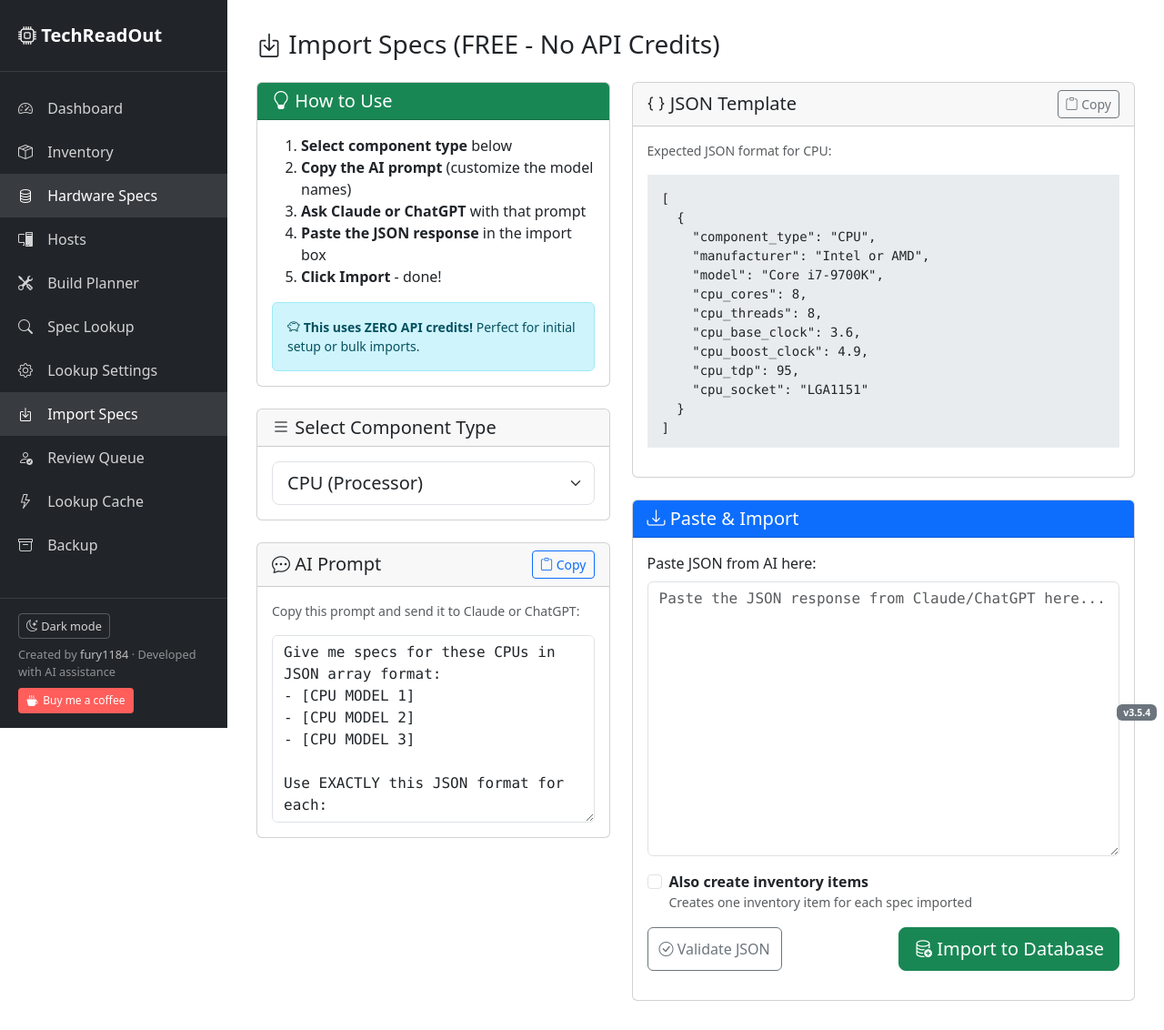
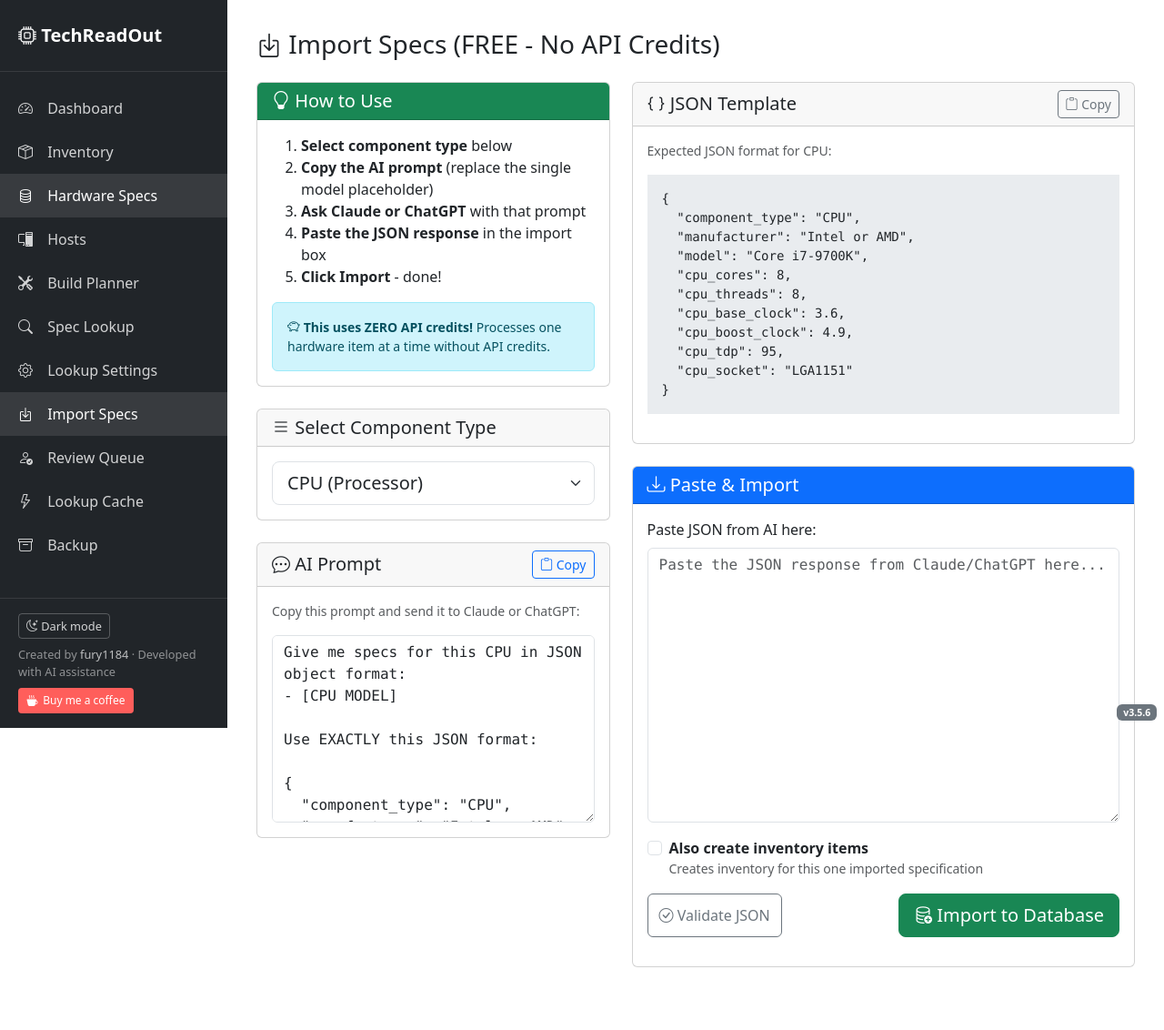
Before and after one commit to fury1184/TechReadout, a Flask app: page /backup/import-specs in a window 1280 px wide. Shown: the whole page at 91% size. After the commit the page ends 1063 px from the top, so only its background shows below. Run offline with Flask 3, Linux system fonts and the light colour scheme; data that the repository does not hold is empty; parts of the project's set-up code (start-up, migrations or seed data) failed here and were passed over.

Commit message:
v3.5.6 - fixed JSON import template to have only 1 item instead of 3.

```diff
--- a/app/routes/backup.py
+++ b/app/routes/backup.py
@@ -671,14 +671,11 @@ def import_specs_json():
     try:
         data = json.loads(specs_json)
 
-        # Handle both single object and array
-        if isinstance(data, dict):
-            specs_list = [data]
-        elif isinstance(data, list):
-            specs_list = data
-        else:
-            flash('JSON must be an object or array of objects', 'danger')
-            return redirect(url_for('backup.index'))
+        # AI JSON Import intentionally accepts one hardware item at a time.
+        if not isinstance(data, dict):
+            flash('JSON must be one object. Arrays are not accepted; import one item at a time.', 'danger')
+            return redirect(url_for('backup.import_specs'))
+        specs_list = [data]
 
         imported = 0
         skipped = 0
--- a/app/scrapers/openwebui.py
+++ b/app/scrapers/openwebui.py
@@ -134,7 +134,7 @@ def openwebui_enabled() -> bool:
 def _build_prompt(query: str, component_type: str) -> str:
     schema = _SCHEMAS.get(component_type, _GENERIC_SCHEMA)
     return (
-        f"Give me specs for this {component_type or 'hardware'}: {query}\n\n"
+        f"Give me specs for exactly one {component_type or 'hardware'} item: {query}\n\n"
         f"Respond with ONLY a single JSON object, no other text before or after, "
         f"using EXACTLY this format:\n"
         f"{json.dumps(schema['example'], indent=2)}\n\n"
@@ -153,9 +153,10 @@ def _extract_json(text: str) -> Optional[dict]:
     if not match:
         return None
     try:
-        return json.loads(match.group(0))
+        value = json.loads(match.group(0))
     except (json.JSONDecodeError, ValueError):
         return None
+    return value if isinstance(value, dict) else None
 
 
 def query_openwebui_llm(query: str, component_type: str) -> Optional[Dict]:
--- a/app/templates/backup/import_specs.html
+++ b/app/templates/backup/import_specs.html
@@ -17,14 +17,14 @@
             <div class="card-body">
                 <ol>
                     <li><strong>Select component type</strong> below</li>
-                    <li><strong>Copy the AI prompt</strong> (customize the model names)</li>
+                    <li><strong>Copy the AI prompt</strong> (replace the single model placeholder)</li>
                     <li><strong>Ask Claude or ChatGPT</strong> with that prompt</li>
                     <li><strong>Paste the JSON response</strong> in the import box</li>
                     <li><strong>Click Import</strong> - done!</li>
                 </ol>
                 <div class="alert alert-info small mb-0">
                     <i class="bi bi-piggy-bank"></i> <strong>This uses ZERO API credits!</strong>
-                    Perfect for initial setup or bulk imports.
+                    Processes one hardware item at a time without API credits.
                 </div>
             </div>
         </div>
@@ -96,7 +96,7 @@
                             <input type="checkbox" class="form-check-input" name="create_inventory" id="createInventory" value="1">
                             <label class="form-check-label" for="createInventory">
                                 <strong>Also create inventory items</strong>
-                                <small class="text-muted d-block">Creates one inventory item for each spec imported</small>
+                                <small class="text-muted d-block">Creates inventory for this one imported specification</small>
                             </label>
                         </div>
                     </div>
@@ -135,12 +135,10 @@
 // JSON templates for each component type
 const templates = {
     CPU: {
-        prompt: `Give me specs for these CPUs in JSON array format:
-- [CPU MODEL 1]
-- [CPU MODEL 2]
-- [CPU MODEL 3]
+        prompt: `Give me specs for this CPU in JSON object format:
+- [CPU MODEL]
 
-Use EXACTLY this JSON format for each:`,
+Use EXACTLY this JSON format:`,
         json: {
             component_type: "CPU",
             manufacturer: "Intel or AMD",
@@ -155,12 +153,10 @@ Use EXACTLY this JSON format for each:`,
         fields: "manufacturer, model, cpu_cores, cpu_threads, cpu_base_clock (GHz), cpu_boost_clock (GHz), cpu_tdp (Watts), cpu_socket"
     },
     GPU: {
-        prompt: `Give me specs for these GPUs in JSON array format:
-- [GPU MODEL 1]
-- [GPU MODEL 2]
-- [GPU MODEL 3]
+        prompt: `Give me specs for this GPU in JSON object format:
+- [GPU MODEL]
 
-Use EXACTLY this JSON format for each:`,
+Use EXACTLY this JSON format:`,
         json: {
             component_type: "GPU",
             manufacturer: "NVIDIA, AMD, or Intel",
@@ -174,12 +170,10 @@ Use EXACTLY this JSON format for each:`,
         fields: "manufacturer, model, gpu_memory_size (MB), gpu_memory_type, gpu_base_clock (MHz), gpu_boost_clock (MHz), gpu_tdp (Watts)"
     },
     Motherboard: {
-        prompt: `Give me specs for these motherboards in JSON array format:
-- [MOTHERBOARD MODEL 1]
-- [MOTHERBOARD MODEL 2]
-- [MOTHERBOARD MODEL 3]
+        prompt: `Give me specs for this motherboard in JSON object format:
+- [MOTHERBOARD MODEL]
 
-Use EXACTLY this JSON format for each:`,
+Use EXACTLY this JSON format:`,
         json: {
             component_type: "Motherboard",
             manufacturer: "ASUS, MSI, Gigabyte, ASRock, etc.",
@@ -197,12 +191,10 @@ Use EXACTLY this JSON format for each:`,
         fields: "manufacturer, model, mobo_socket, mobo_chipset, mobo_form_factor (ATX/mATX/ITX), mobo_memory_slots, mobo_memory_type, mobo_max_memory (GB), mobo_pcie_x16_slots, mobo_m2_slots, mobo_sata_ports"
     },
     RAM: {
-        prompt: `Give me specs for these RAM kits in JSON array format:
-- [RAM MODEL 1]
-- [RAM MODEL 2]
-- [RAM MODEL 3]
+        prompt: `Give me specs for this RAM kit in JSON object format:
+- [RAM MODEL]
 
-Use EXACTLY this JSON format for each:`,
+Use EXACTLY this JSON format:`,
         json: {
             component_type: "RAM",
             manufacturer: "Corsair, G.Skill, Kingston, etc.",
@@ -218,12 +210,10 @@ Use EXACTLY this JSON format for each:`,
         fields: "manufacturer, model, ram_size (GB total), ram_type (DDR4/DDR5), ram_speed (MHz), ram_cas_latency (CL), ram_modules (number of sticks), ram_ecc (true/false/null), ram_module_type (UDIMM/RDIMM/LRDIMM/SODIMM/null)"
     },
     PSU: {
-        prompt: `Give me specs for these power supplies in JSON array format:
-- [PSU MODEL 1]
-- [PSU MODEL 2]
-- [PSU MODEL 3]
+        prompt: `Give me specs for this power supply in JSON object format:
+- [PSU MODEL]
 
-Use EXACTLY this JSON format for each:`,
+Use EXACTLY this JSON format:`,
         json: {
             component_type: "PSU",
             manufacturer: "Corsair, EVGA, Seasonic, etc.",
@@ -236,12 +226,10 @@ Use EXACTLY this JSON format for each:`,
         fields: "manufacturer, model, psu_wattage, psu_efficiency (80+ Bronze/Silver/Gold/Platinum/Titanium), psu_modular (None/Semi/Full), psu_form_factor (ATX/SFX)"
     },
     Storage: {
-        prompt: `Give me specs for these storage drives in JSON array format:
-- [STORAGE MODEL 1]
-- [STORAGE MODEL 2]
-- [STORAGE MODEL 3]
+        prompt: `Give me specs for this storage drive in JSON object format:
+- [STORAGE MODEL]
 
-Use EXACTLY this JSON format for each:`,
+Use EXACTLY this JSON format:`,
         json: {
             component_type: "Storage",
             manufacturer: "Samsung, WD, Seagate, etc.",
@@ -256,12 +244,10 @@ Use EXACTLY this JSON format for each:`,
         fields: "manufacturer, model, storage_capacity (GB), storage_type (NVMe SSD/SATA SSD/HDD), storage_interface, storage_form_factor, storage_read_speed (MB/s), storage_write_speed (MB/s)"
     },
     Cooler: {
-        prompt: `Give me specs for these CPU coolers in JSON array format:
-- [COOLER MODEL 1]
-- [COOLER MODEL 2]
-- [COOLER MODEL 3]
+        prompt: `Give me specs for this CPU cooler in JSON object format:
+- [COOLER MODEL]
 
-Use EXACTLY this JSON format for each:`,
+Use EXACTLY this JSON format:`,
         json: {
             component_type: "Cooler",
             manufacturer: "Noctua, Corsair, be quiet!, etc.",
@@ -275,12 +261,10 @@ Use EXACTLY this JSON format for each:`,
         fields: "manufacturer, model, cooler_type (Air Tower/AIO 240mm/AIO 280mm/AIO 360mm), cooler_fan_size (mm), cooler_height (mm), cooler_tdp_rating (Watts), cooler_socket_support"
     },
     Case: {
-        prompt: `Give me specs for these PC cases in JSON array format:
-- [CASE MODEL 1]
-- [CASE MODEL 2]
-- [CASE MODEL 3]
+        prompt: `Give me specs for this PC case in JSON object format:
+- [CASE MODEL]
 
-Use EXACTLY this JSON format for each:`,
+Use EXACTLY this JSON format:`,
         json: {
             component_type: "Case",
             manufacturer: "Fractal, NZXT, Lian Li, etc.",
@@ -306,12 +290,11 @@ function updateTemplates() {
     templateTypeName.textContent = type;
 
     // Build the full prompt with JSON example
-    const fullPrompt = template.prompt + '\n\n' + JSON.stringify(template.json, null, 2) + '\n\nRequired fields: ' + template.fields;
+    const fullPrompt = template.prompt + '\n\n' + JSON.stringify(template.json, null, 2) + '\n\nRequired fields: ' + template.fields + '\n\nIf a value cannot be verified, use null. Do not guess, estimate, infer, or omit unknown fields. Return only one valid JSON object. Do not return an array, comments, markdown, or explanations.';
     aiPrompt.value = fullPrompt;
 
-    // Show JSON template (array format)
-    const arrayExample = [template.json];
-    jsonTemplate.textContent = JSON.stringify(arrayExample, null, 2);
+    // Show a single JSON object template
+    jsonTemplate.textContent = JSON.stringify(template.json, null, 2);
 }
 
 function copyPrompt() {
@@ -341,15 +324,13 @@ function validateJson() {
 
     try {
         const data = JSON.parse(textarea.value);
-        const items = Array.isArray(data) ? data : [data];
-
-        let html = `<div class="alert alert-success"><i class="bi bi-check-circle"></i> Valid JSON! Found ${items.length} item(s):</div>`;
-        html += '<ul class="list-group">';
-        items.forEach((item, i) => {
-            html += `<li class="list-group-item"><strong>${item.manufacturer || '?'} ${item.model || 'Unknown'}</strong> (${item.component_type || 'Unknown type'})</li>`;
-        });
-        html += '</ul>';
-        result.innerHTML = html;
+        if (Array.isArray(data)) {
+            throw new Error('Only one JSON object is allowed. Remove the surrounding array and import one item at a time.');
+        }
+        if (!data || typeof data !== 'object') {
+            throw new Error('JSON must be one object.');
+        }
+        result.innerHTML = `<div class="alert alert-success"><i class="bi bi-check-circle"></i> Valid single-item JSON object: <strong>${data.manufacturer || '?'} ${data.model || 'Unknown'}</strong> (${data.component_type || 'Unknown type'})</div>`;
     } catch (e) {
         result.innerHTML = `<div class="alert alert-danger"><i class="bi bi-x-circle"></i> Invalid JSON: ${e.message}</div>`;
     }
@@ -378,7 +359,7 @@ updateTemplates();
     if (query) {
         const currentPrompt = aiPrompt.value;
         // Replace the first placeholder line with the actual query
-        const updated = currentPrompt.replace(/- \[.*?MODEL 1\]/, `- ${query}`);
+        const updated = currentPrompt.replace(/- \[.*?MODEL(?: 1)?\]/, `- ${query}`);
         aiPrompt.value = updated;
 
         // Show a prefill notice
--- a/app/version.py
+++ b/app/version.py
@@ -1,5 +1,5 @@
-"""Single source of truth for TechReadOut app version display."""
+"""Single source of truth for TechReadOut release information."""
 
 APP_NAME = "TechReadOut"
-APP_VERSION = "3.5.4"
+APP_VERSION = "3.5.6"
 APP_DISPLAY_VERSION = f"{APP_NAME} v{APP_VERSION}"
```
Also changed, not shown: PATCH_FILES.txt (+25 -27 lines), README.md, README_PATCH.md (added).
